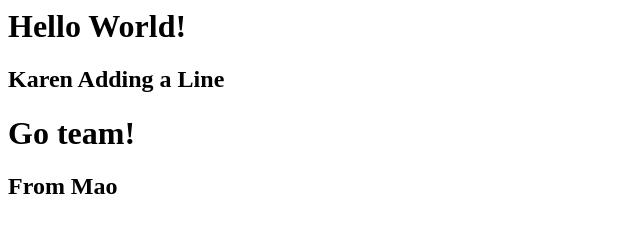
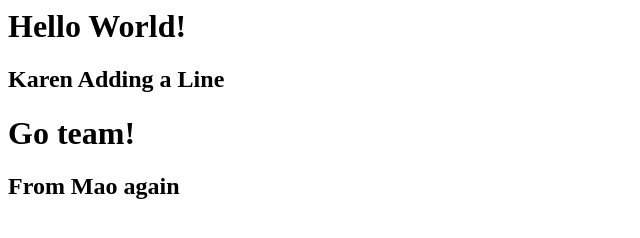
Before and after one commit to kglibrarian/mictest, a plain HTML site: page index.html in a window 1280 px wide. Shown: the full height of the page, 0-640 px from the left. Drawn offline with Linux system fonts and the light colour scheme.

Commit message:
add mao 2

```diff
--- a/index.html
+++ b/index.html
@@ -2,5 +2,5 @@
     <h1>Hello World!</h1>
     <h2>Karen Adding a Line</h2>
     <h1>Go team!</h1>
-    <h2>From Mao</h2>
+    <h2>From Mao again</h2>
 </html>
```
